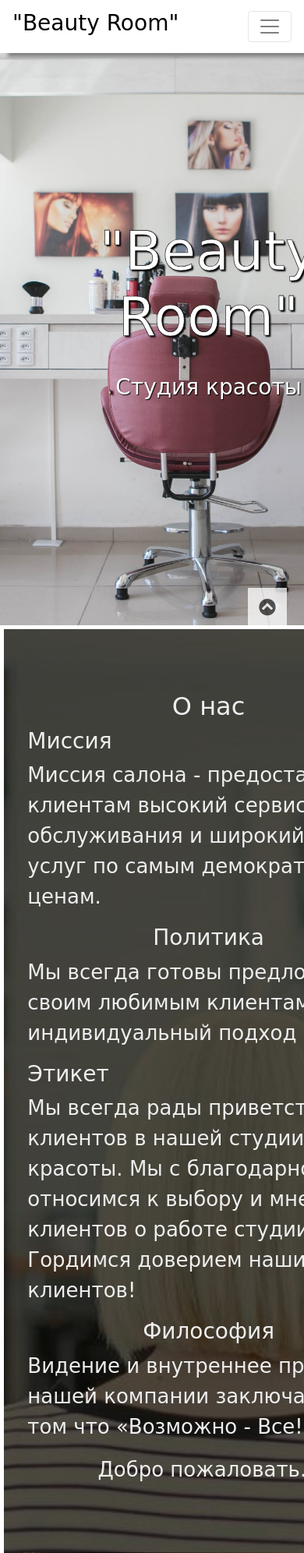
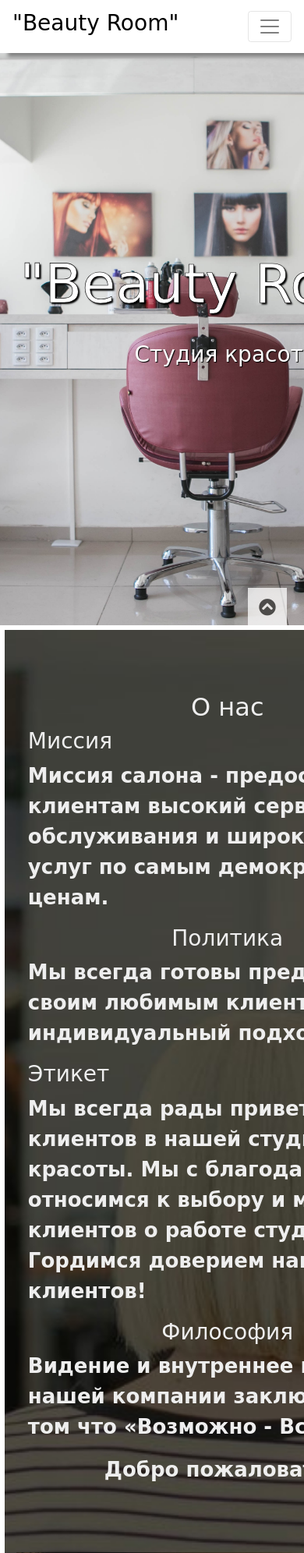
Before and after one commit to gleb89/beauty-salon-py, a Flask app: page / in a window 390 px wide; the page is wider, and only the part inside the window is pictured. Shown: the top 1992 px of that part at 78% size. Run offline with Flask 2, Linux system fonts and the light colour scheme; some libraries are stand-ins or nearby versions.

Commit message:
Update styles.css

```diff
--- a/app/static/css/styles.css
+++ b/app/static/css/styles.css
@@ -658,7 +658,7 @@ ul li i:after {
 @media (max-width: 560px) {
   .font {
     font-size: 26px;
-    font-weight: 400;
+    font-weight: 900;
   }
 }
 /*end @media*/
```
